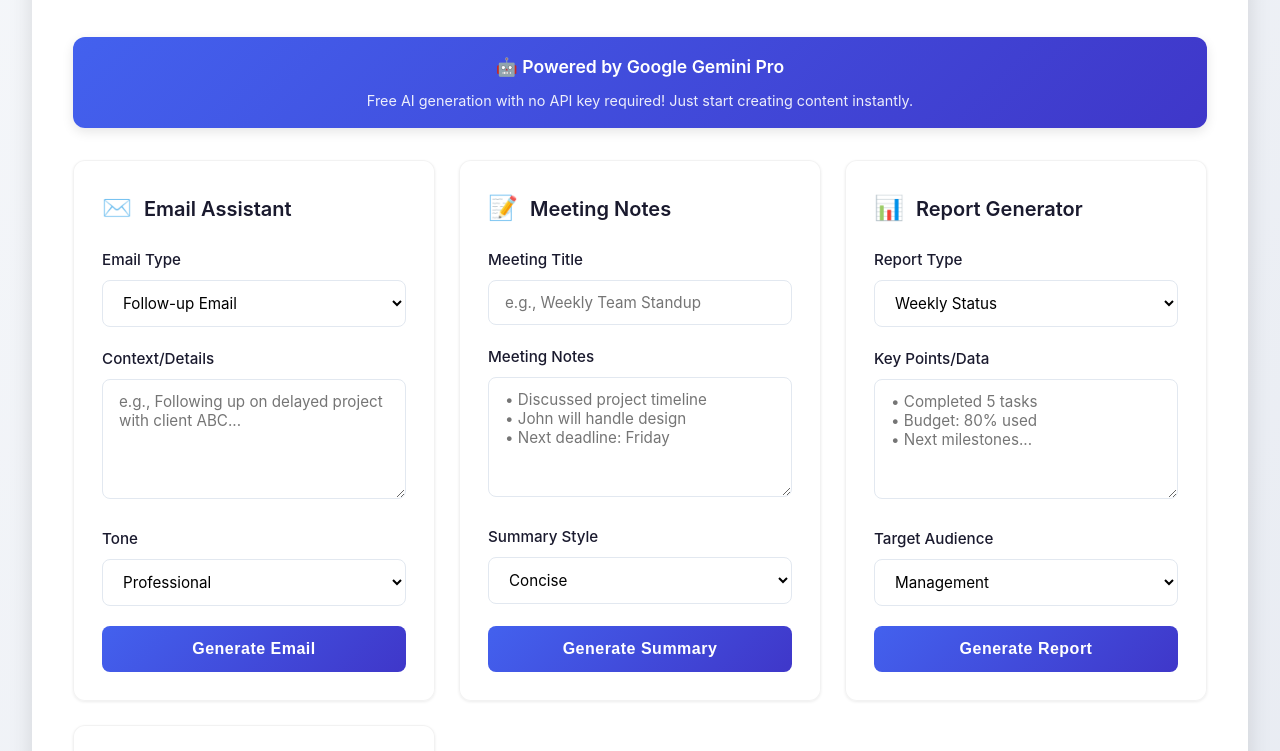
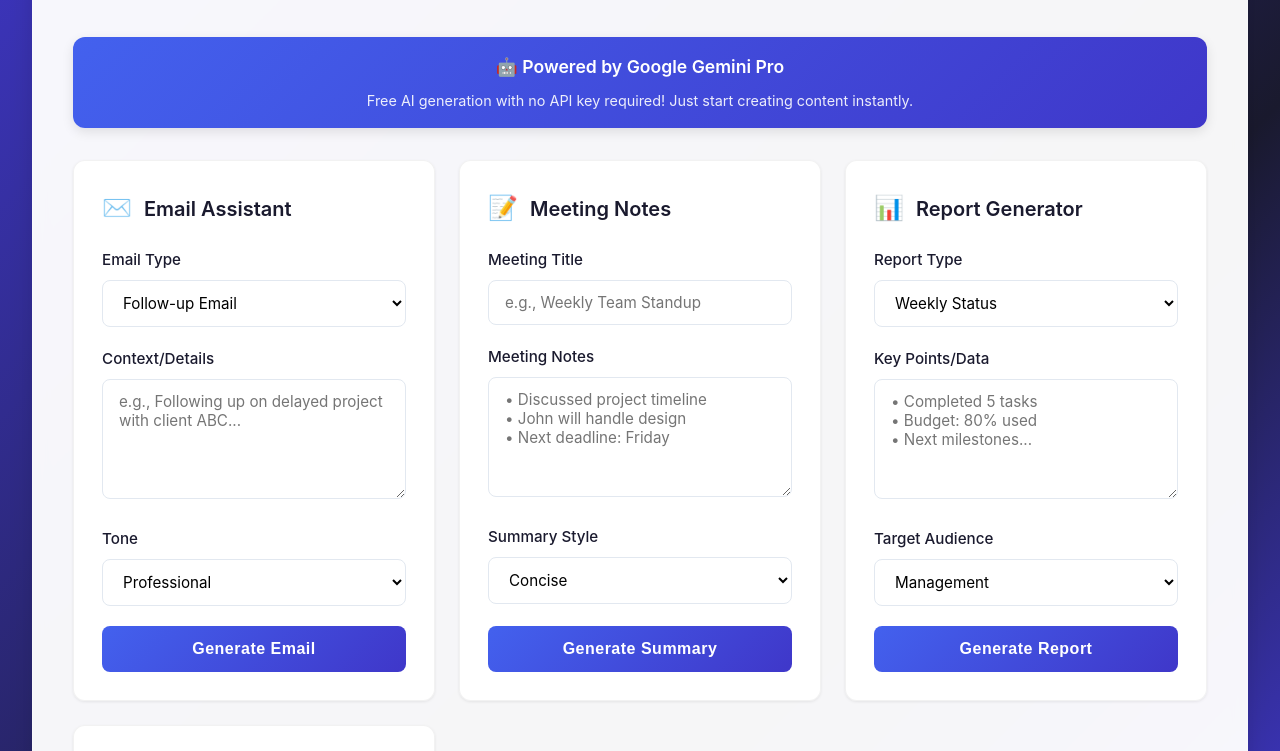
Before and after one commit to coleLenting/AI-Productivity, a website: page public/index.html in a window 1280 px wide. Shown: the part 176-927 px from the top of the page. Drawn offline with Linux system fonts and the light colour scheme.

Commit message:
styling change

```diff
--- a/public/index.html
+++ b/public/index.html
@@ -31,7 +31,7 @@
 
         body {
             font-family: 'Inter', -apple-system, BlinkMacSystemFont, sans-serif;
-            background: linear-gradient(135deg, #f5f7fa 0%, #e4e8f0 100%);
+            background: linear-gradient(135deg, #3f37c9 0%, #1a1a2e 50%, #3f37c9 75%);
             color: var(--dark);
             min-height: 100vh;
             padding: 2rem;
```
